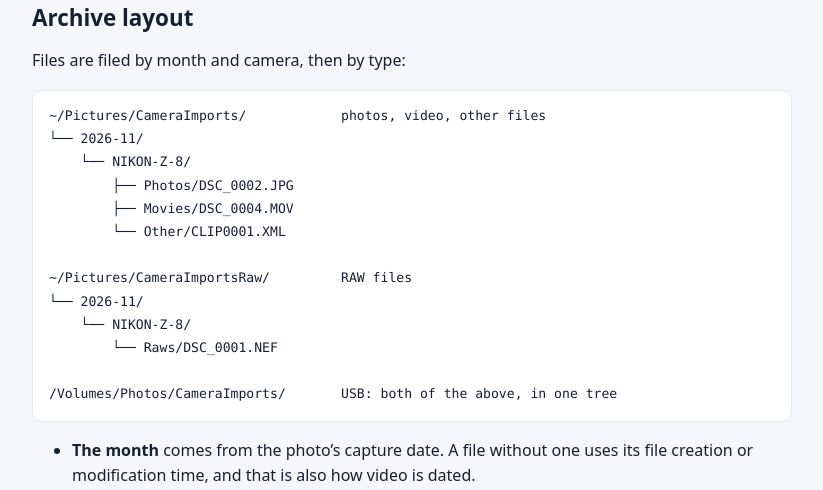
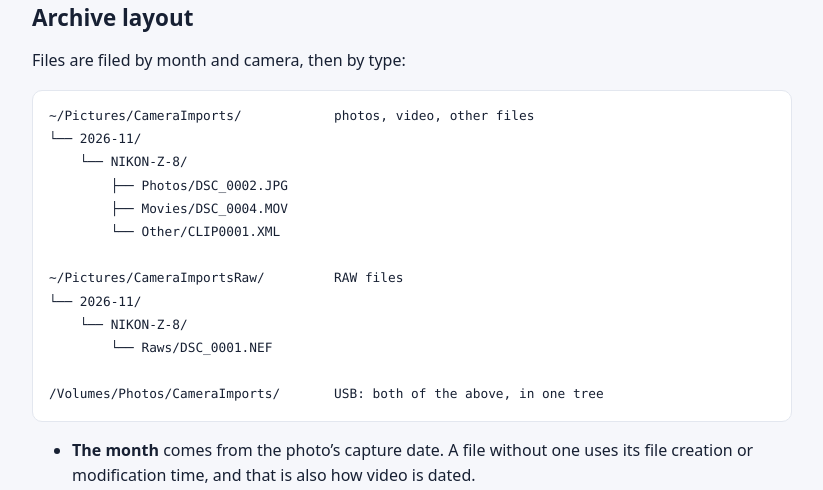
Before and after one commit to devturner/photo_offloader, a Jekyll site: the page built from docs/how-it-works.md, in a window 1280 px wide. Shown: the part 933-1423 px from the top of the page, without its empty margins (228-1051 px from the left). Built offline with Jekyll 4.4.1, drawn with Linux system fonts in a browser that asks for light colours; our own code applies the rules of GitHub Pages for plain Markdown files.

Commit message:
Website: fit the README's flow diagram without scrolling
At .82em the diagram was still 1px wider than its box (759 vs 758), so it
could scroll sideways on a desktop screen.

Co-Authored-By: Claude Opus 5.5 <noreply@anthropic.com>

```diff
--- a/assets/site.css
+++ b/assets/site.css
@@ -40,7 +40,7 @@ article img { margin: 1.5rem 0; }
 article li { margin: .25rem 0; }
 code { padding: .1em .35em; background: var(--panel); border: 1px solid var(--line); border-radius: 5px; font: .88em ui-monospace, SFMono-Regular, Menlo, monospace; }
 pre { margin: 1rem 0; padding: .9rem 1rem; overflow-x: auto; background: var(--panel); border: 1px solid var(--line); border-radius: 10px; line-height: 1.45; }
-pre code { padding: 0; background: none; border: 0; font-size: .82em; }
+pre code { padding: 0; background: none; border: 0; font-size: .8em; }
 /* display:block lets a wide table scroll inside the column on a phone instead of widening the page. */
 table { display: block; max-width: 100%; margin: 1rem 0; overflow-x: auto; border-collapse: collapse; }
 th, td { padding: .45rem .7rem; border: 1px solid var(--line); text-align: left; vertical-align: top; }
```
